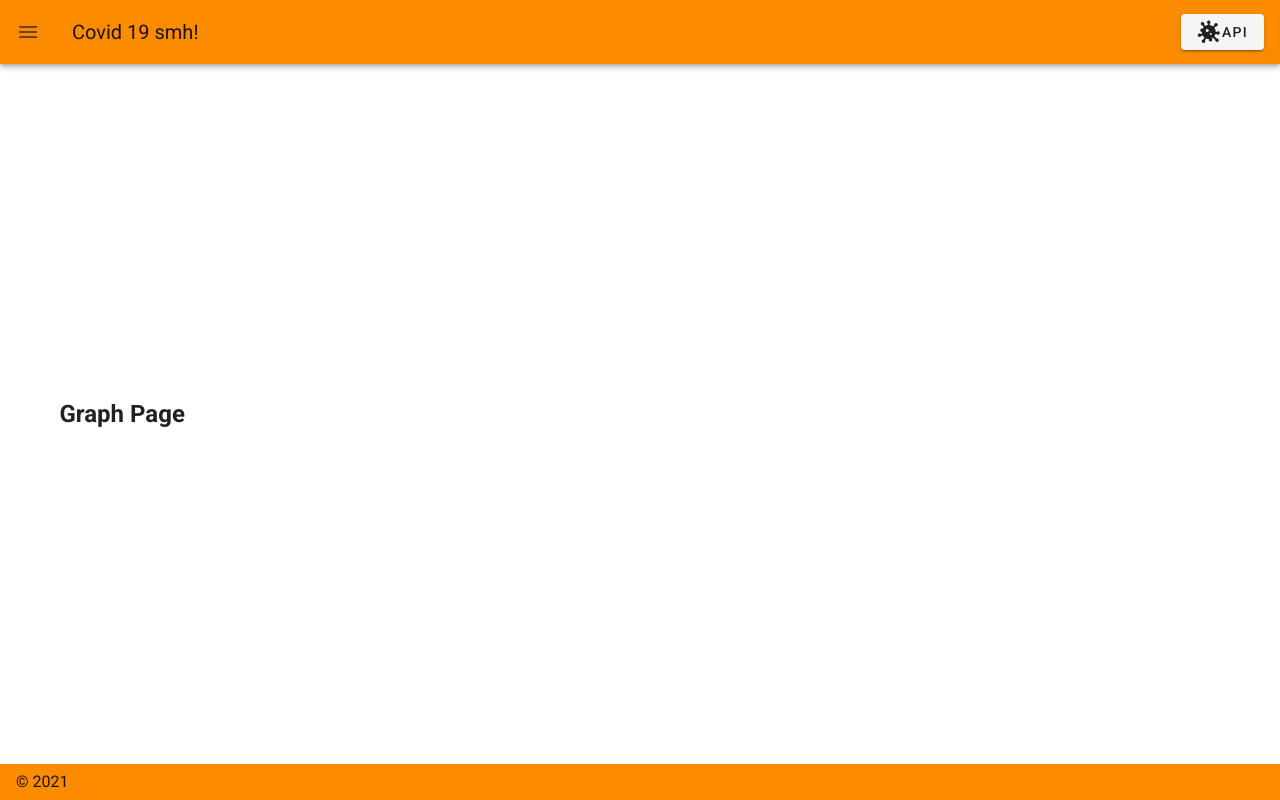
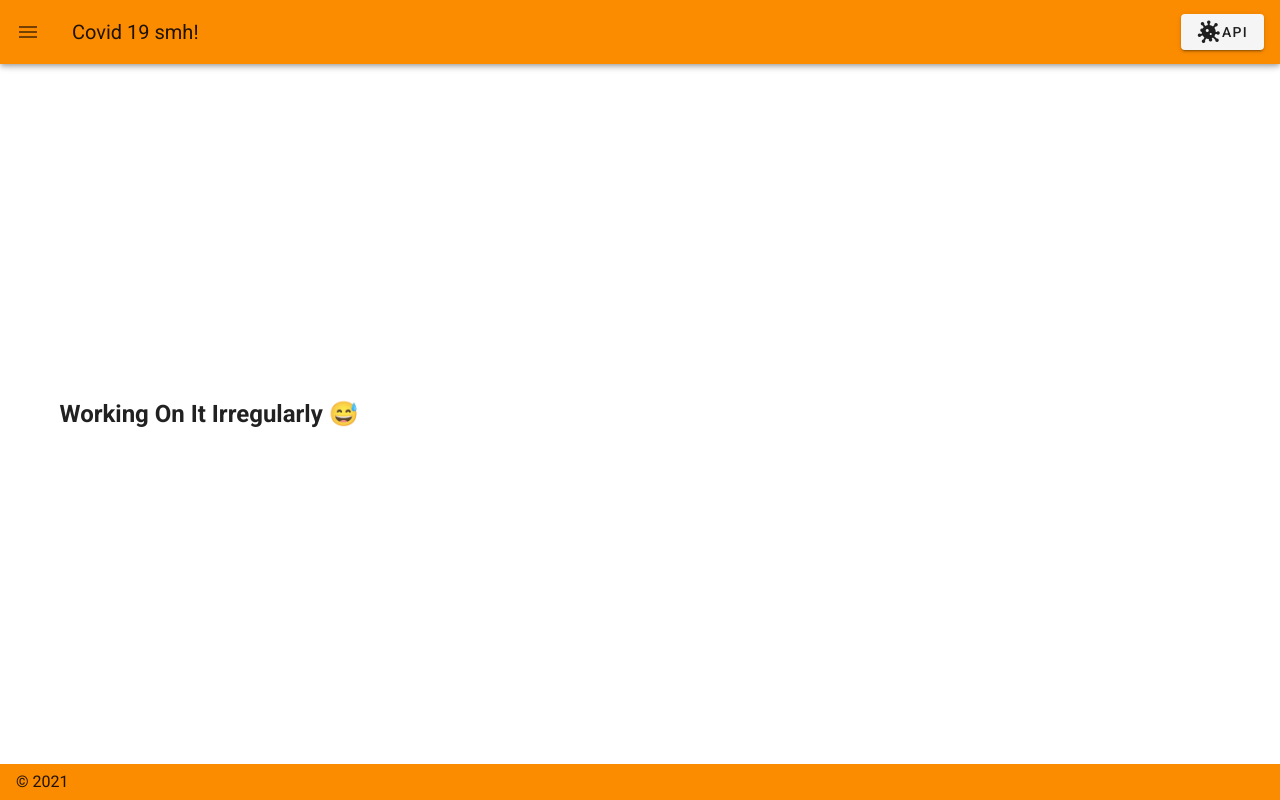
Before and after one commit to bayek0fsiwa/covidtracker, a Vue app: page /graph in a window 1280 px wide. Built offline with nearby package versions, Linux system fonts and the light colour scheme.

Commit message:
Working on Graph irregularly

```diff
--- a/src/views/Graph.vue
+++ b/src/views/Graph.vue
@@ -1,7 +1,7 @@
 <template>
   <div class="graph">
     <v-container>
-      <h2>Graph Page</h2>
+      <h2>Working On It Irregularly 😅</h2>
     </v-container>
   </div>
 </template>
```
